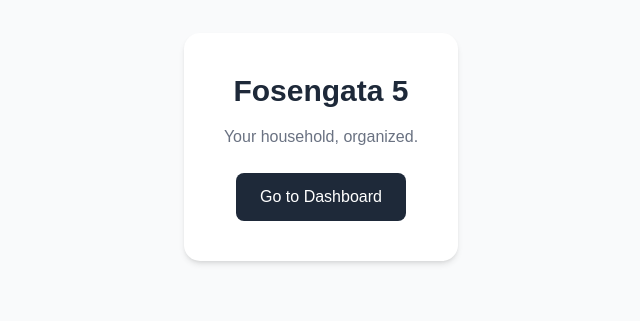
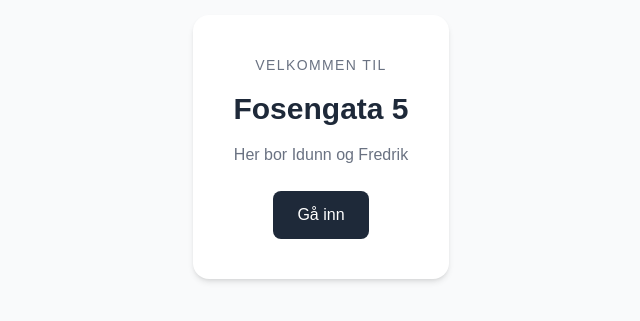
Before and after one commit to fredrikhamreprytz/Fosengata-5, a Next.js app: page / in a window 1280 px wide. Shown: the part 253-574 px from the top of the page, without its empty margins (319-959 px from the left). Built offline with nearby package versions, Linux system fonts and the light colour scheme.

Commit message:
[Fosengata 5] - update entry page with Norwegian welcome text
Co-Authored-By: Claude Sonnet 4.6 <noreply@anthropic.com>

```diff
--- a/app/page.tsx
+++ b/app/page.tsx
@@ -2,13 +2,14 @@ export default function Home() {
   return (
     <main className="flex min-h-screen flex-col items-center justify-center bg-gray-50">
       <div className="rounded-2xl bg-white p-10 shadow-md text-center space-y-4">
+        <p className="text-sm font-medium text-gray-500 uppercase tracking-widest">Velkommen til</p>
         <h1 className="text-3xl font-bold text-gray-800">Fosengata 5</h1>
-        <p className="text-gray-500">Your household, organized.</p>
+        <p className="text-gray-500">Her bor Idunn og Fredrik</p>
         <a
           href="/dashboard"
           className="inline-block mt-2 px-6 py-3 bg-gray-800 text-white rounded-lg hover:bg-gray-700 transition font-medium"
         >
-          Go to Dashboard
+          Gå inn
         </a>
       </div>
     </main>
```
Also changed, not shown: 1 other file (tests, documents, lock files or other folders).
